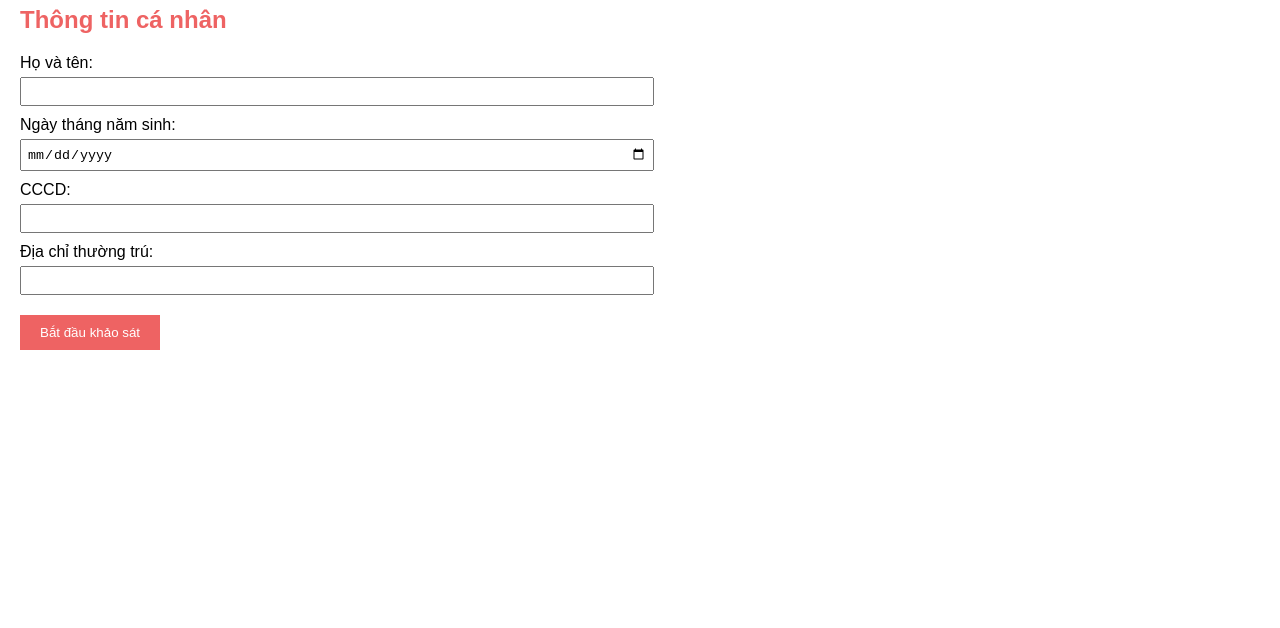
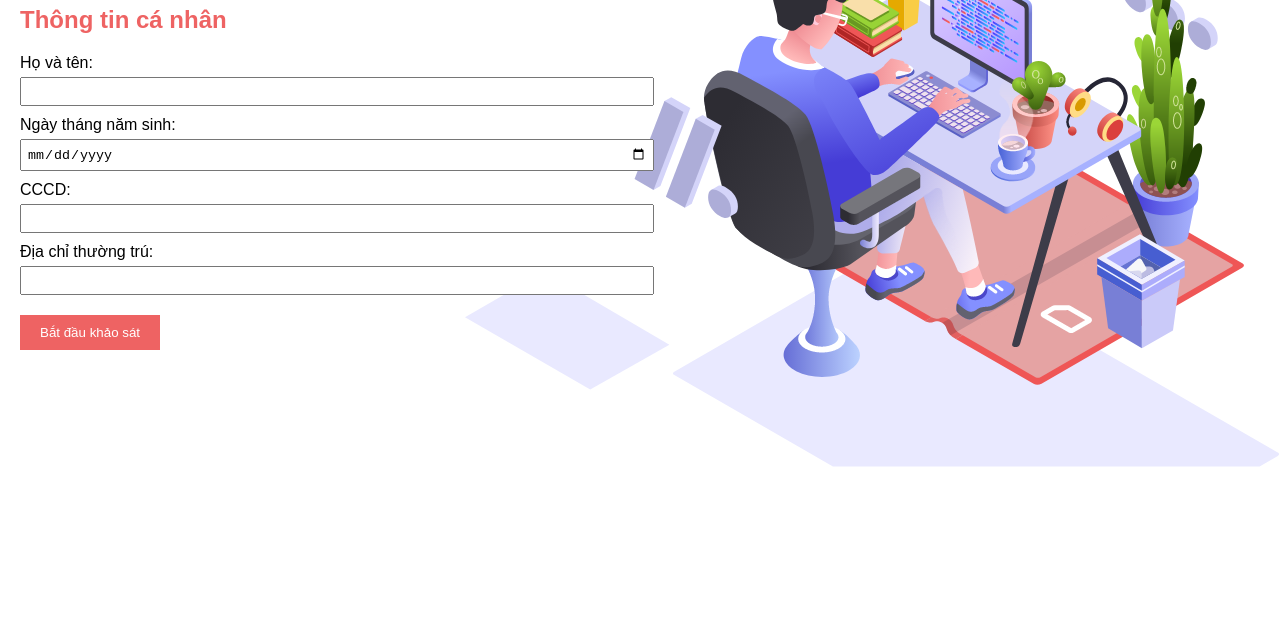
Before and after one commit to HoangHiepTran03/web2, a plain HTML site: page index.html in a window 1280 px wide. Shown: the part 172-800 px from the top of the page. Drawn offline with Linux system fonts and the light colour scheme; the site is published under a folder, as on GitHub Pages, so addresses that start at the root find nothing.

Commit message:
Update styles.css

```diff
--- a/styles.css
+++ b/styles.css
@@ -2,7 +2,7 @@ body {
     font-family: Arial, sans-serif;
     margin: 0;
     padding: 20px;
-    background-image: url("/image.png/bg_right.png");
+    background-image: url("image.png/bg_right.png");
     background-repeat: no-repeat;
     background-position: right top;
 }
```
